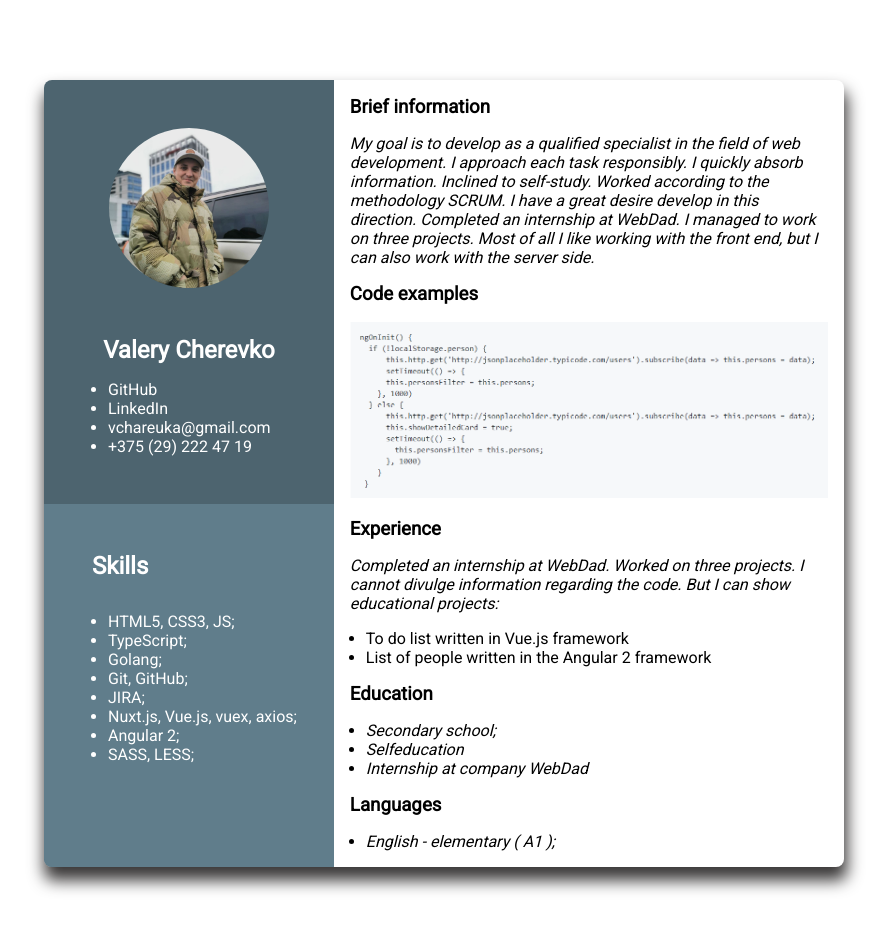
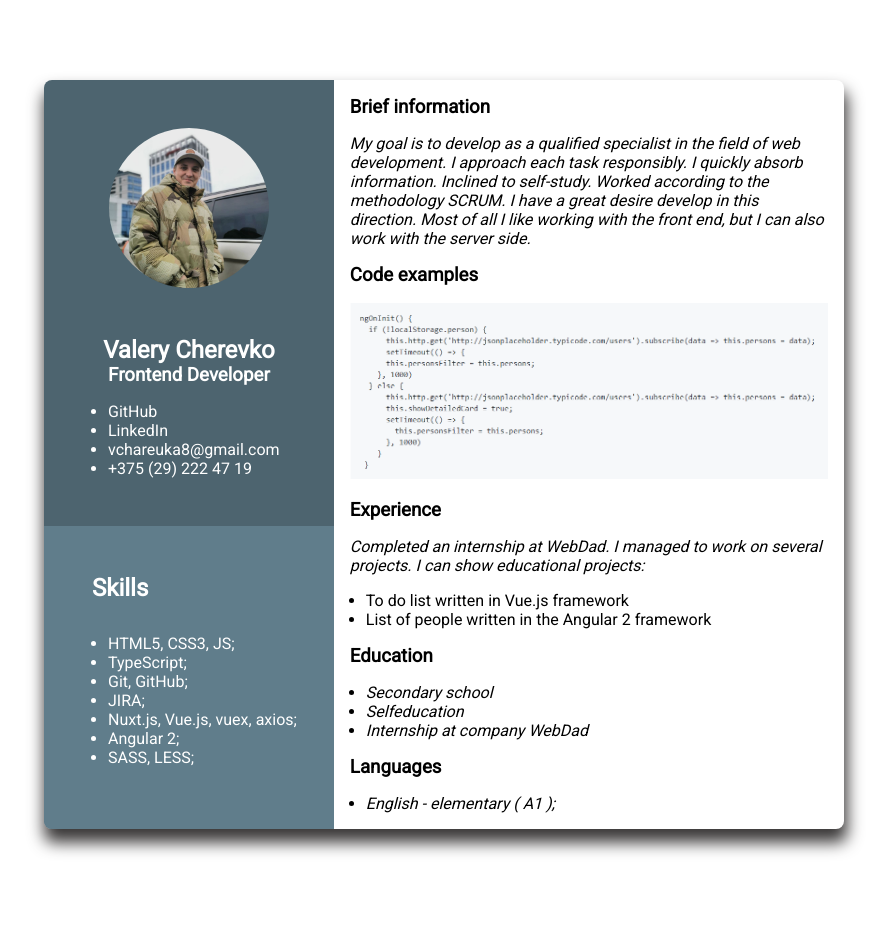
Before and after one commit to v-cherevko/rsschool-cv, a plain HTML site: page index.html in a window 1280 px wide. Shown: the whole page, without its empty margins (196-1086 px from the left). After the commit the page ends 909 px from the top, so only its background shows below. Drawn offline with Linux system fonts and the light colour scheme.

Commit message:
fix: fixed info

```diff
--- a/index.html
+++ b/index.html
@@ -18,6 +18,7 @@
             <img class="img-avatar" src="./images/avatar.jpg" alt="avatar" />
           </figure>
           <h2 class="name">Valery Cherevko</h2>
+          <h3>Frontend Developer</h3>
           <nav class="contacts">
             <ul>
               <li><a href="https://github.com/v-cherevko">GitHub</a></li>
@@ -26,7 +27,7 @@
                   LinkedIn
                 </a>
               </li>
-              <li><a href="https://gmail.com">vchareuka@gmail.com</a></li>
+              <li><a href="https://gmail.com">vchareuka8@gmail.com</a></li>
               <li>+375 (29) 222 47 19</li>
             </ul>
           </nav>
@@ -35,7 +36,6 @@
             <ul>
               <li>HTML5, CSS3, JS;</li>
               <li>TypeScript;</li>
-              <li>Golang;</li>
               <li>Git, GitHub;</li>
               <li>JIRA;</li>
               <li>Nuxt.js, Vue.js, vuex, axios;</li>
@@ -51,9 +51,8 @@
             development. I approach each task responsibly. I quickly absorb
             information. Inclined to self-study. Worked according to the
             methodology SCRUM. I have a great desire develop in this direction.
-            Completed an internship at WebDad. I managed to work on three
-            projects. Most of all I like working with the front end, but I can
-            also work with the server side.
+            Most of all I like working with the front end, but I can also work
+            with the server side.
           </em>
           <h3 class="title">Code examples</h3>
           <figure>
@@ -65,9 +64,8 @@
           </figure>
           <h3 class="title">Experience</h3>
           <em>
-            Completed an internship at WebDad. Worked on three projects. I
-            cannot divulge information regarding the code. But I can show
-            educational projects:
+            Completed an internship at WebDad. I managed to work on several
+            projects. I can show educational projects:
           </em>
           <nav>
             <ul class="projects-list">
@@ -85,7 +83,7 @@
           </nav>
           <h3>Education</h3>
           <ul class="list">
-            <li>Secondary school;</li>
+            <li>Secondary school</li>
             <li>Selfeducation</li>
             <li>Internship at company WebDad</li>
           </ul>
```
